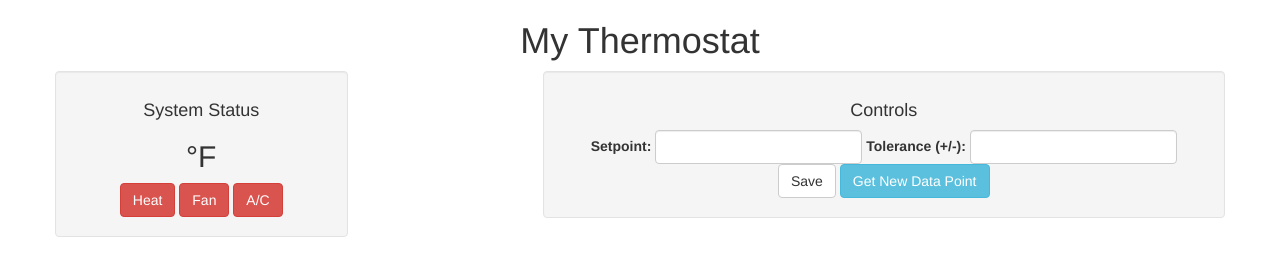
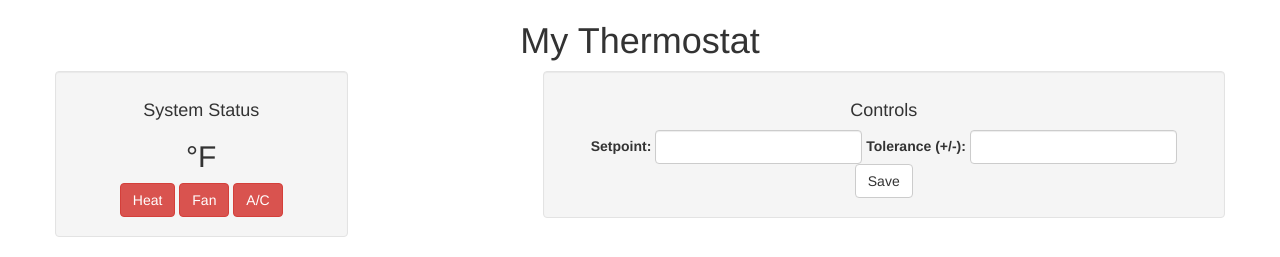
Before and after one commit to dylanm312/smartthermostat, a Flask app: template templates/index.html in a window 1280 px wide. Shown: the top 257 px of the page. Run offline with Flask 2, Linux system fonts and the light colour scheme; the template is opened without the code that fills it, so the values that code supplies are empty; some libraries are stand-ins or nearby versions.

Commit message:
Remove "new data point" button

```diff
--- a/templates/index.html
+++ b/templates/index.html
@@ -58,7 +58,7 @@
                     <input type="number" class="form-control" id="tol" value="{{ data.settings.tolerance }}" />
                 </div>
                 <button type="button" class="btn btn-default" id="saveControlsButton">Save</button>
-                <button type="button" class="btn btn-info" id="collectDataButton">Get New Data Point</button>
+                <!-- <button type="button" class="btn btn-info" id="collectDataButton">Get New Data Point</button> -->
             </form>
         </div>
     </div>
```
